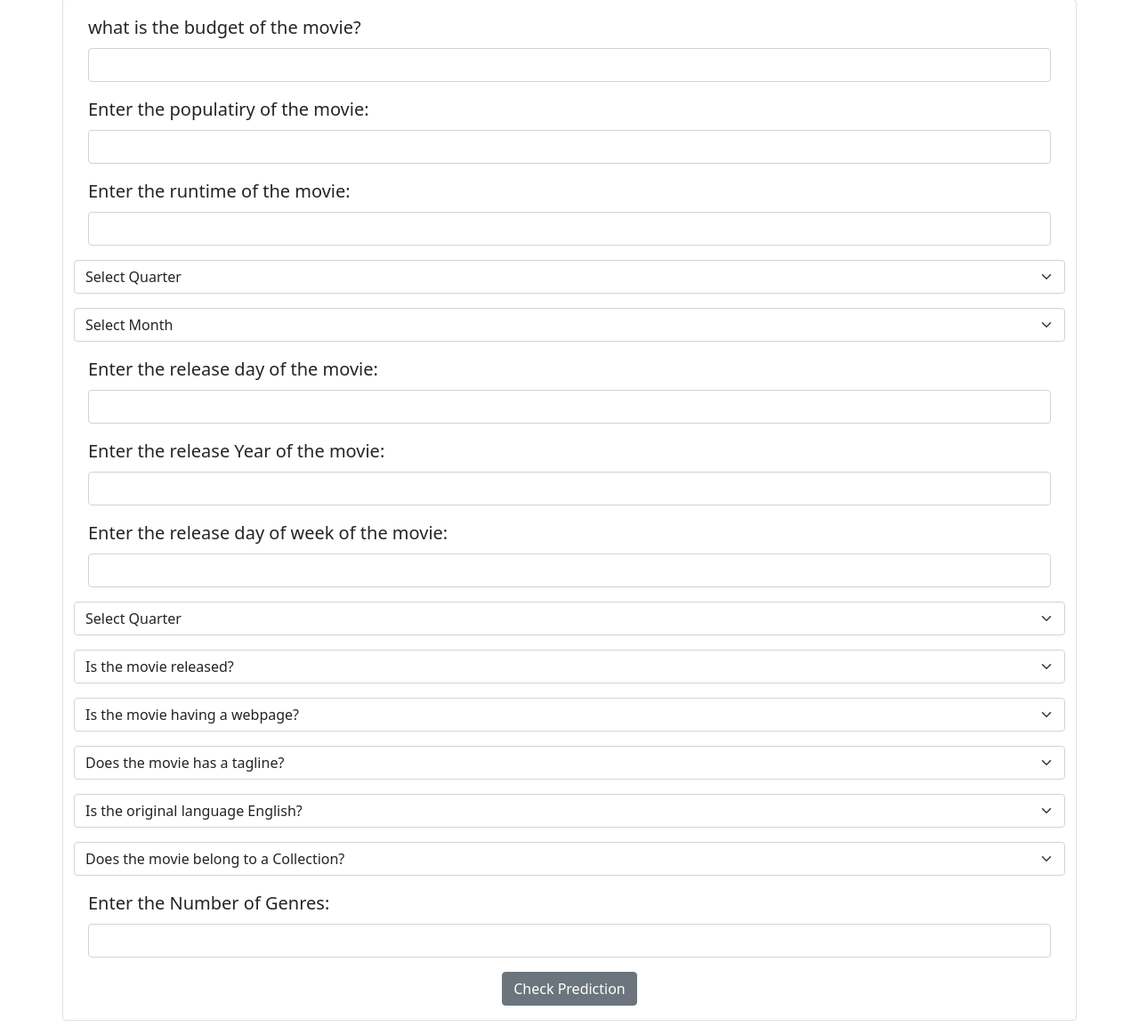
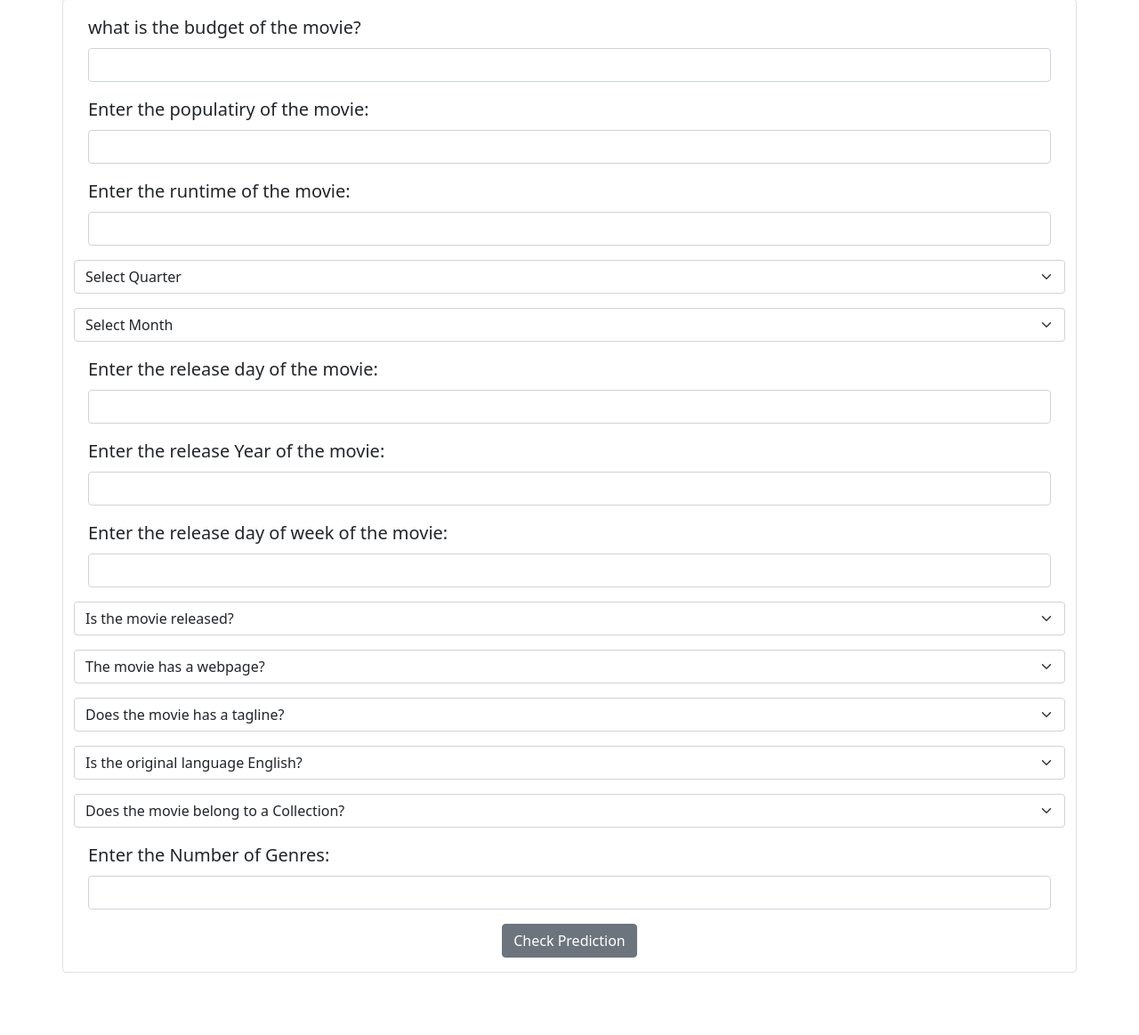
Before and after one commit to Anurag2405/ml-TMDBprediction, a Flask app: page / in a window 1280 px wide. Shown: the part 73-1236 px from the top of the page at 89% size. After the commit the page ends 1182 px from the top, so only its background shows below. Run offline with Flask 2, Linux system fonts and the light colour scheme.

Commit message:
getting all the inputs

```diff
--- a/app.py
+++ b/app.py
@@ -11,8 +11,19 @@ def hello_world():
         runtime = request.form['runtime']
         release_quarter = request.form['release_quarter']
         release_month = request.form['release_month']
-        data = pd.DataFrame({"budget":budget,"populatiry":populatiry})
-        print(data["budget"])
+        release_day = request.form['release_day']
+        release_year = request.form['release_year']
+        release_dayofweek = request.form['release_dayofweek']
+        is_released = request.form['is_released']
+        has_homepage = request.form['has_homepage']
+        has_a_tagline = request.form['has_a_tagline']
+        originallang_en = request.form['originallang_en']
+        has_collection = request.form['has_collection']
+        num_genres = request.form['num_genres']
+        print(has_a_tagline)
+        print(type(has_a_tagline))
+        # data = pd.DataFrame({"budget":budget,"populatiry":populatiry})
+        # print(data["budget"])
     return render_template('index.html')
 
 
--- a/templates/index.html
+++ b/templates/index.html
@@ -84,40 +84,29 @@
 
                 <div class="m-3">
                     <label for="release_year" class="form-label lead">Enter the release Year of the movie: </label>
-                    <input type="text" class="form-control" id="release_year" name="release_year">
+                    <input type="number" class="form-control" id="release_year" name="release_year">
                 </div>
 
 
                 <div class="m-3">
                     <label for="release_dayofweek" class="form-label lead">Enter the release day of week of the movie:
                     </label>
-                    <input type="text" class="form-control" id="release_dayofweek" name="release_dayofweek">
+                    <input type="number" class="form-control" id="release_dayofweek" name="release_dayofweek">
                 </div>
 
-
-
-
-                <select class="form-select" aria-label="Default select example" required name="release_quarter"
-                    id="release_quarter">
-                    <option selected>Select Quarter</option>
-                    <option value="1">First</option>
-                    <option value="2">Second</option>
-                    <option value="3">Third</option>
-                    <option value="4">Fourth</option>
-                </select>
 
                 <select class="form-select my-3" aria-label="Default select example" required name="is_released"
                     id="is_released">
                     <option selected>Is the movie released?</option>
                     <option value="1">Yes</option>
-                    <option value="2">No</option>
+                    <option value="0">No</option>
                 </select>
 
                 <select class="form-select my-3" aria-label="Default select example" required name="has_homepage"
                     id="has_homepage">
-                    <option selected>Is the movie having a webpage?</option>
+                    <option selected>The movie has a webpage?</option>
                     <option value="1">Yes</option>
-                    <option value="2">No</option>
+                    <option value="0">No</option>
                 </select>
 
 
@@ -133,20 +122,20 @@
                     id="originallang_en">
                     <option selected>Is the original language English?</option>
                     <option value="1">Yes</option>
-                    <option value="2">No</option>
+                    <option value="0">No</option>
                 </select>
 
                 <select class="form-select my-3" aria-label="Default select example" required name="has_collection"
                     id="has_collection">
                     <option selected>Does the movie belong to a Collection?</option>
                     <option value="1">Yes</option>
-                    <option value="2">No</option>
+                    <option value="0">No</option>
                 </select>
 
 
                 <div class="m-3 ">
-                    <label for="release_dayofweek" class="form-label lead">Enter the Number of Genres: </label>
-                    <input type="number" class="form-control" id="release_dayofweek" name="release_dayofweek">
+                    <label for="num_genres" class="form-label lead">Enter the Number of Genres: </label>
+                    <input type="number" class="form-control" id="num_genres" name="num_genres">
                 </div>
 
                 <div class="text-center m-3">
```
Also changed, not shown: other parts of templates/index.html (+1 -1 lines).
